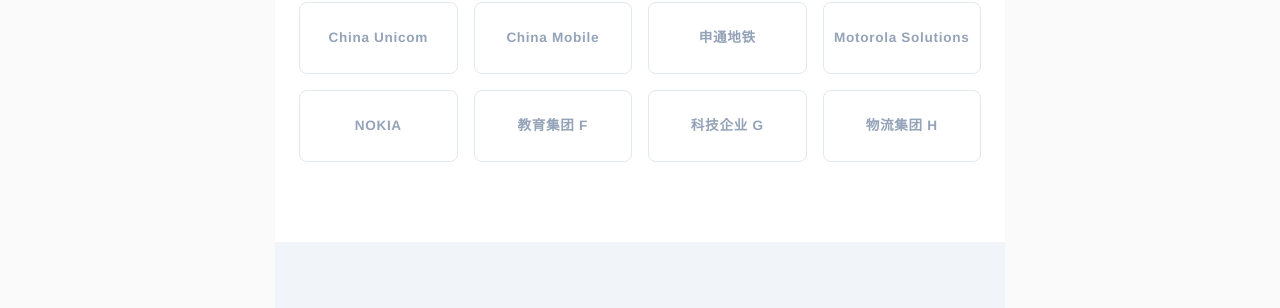
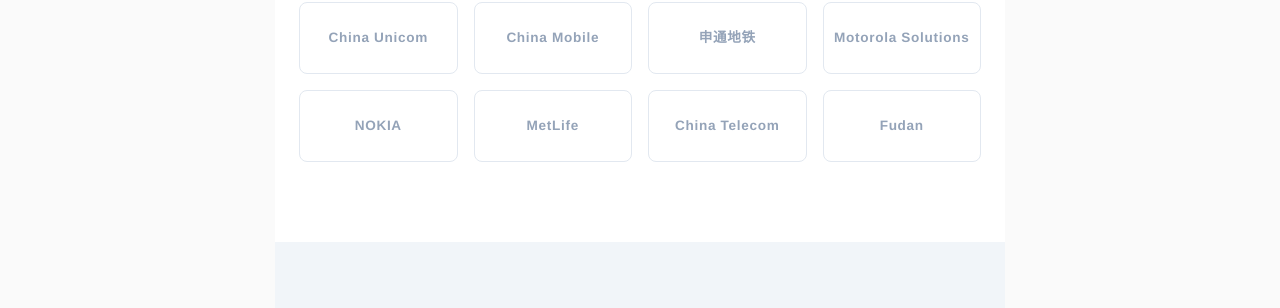
Before and after one commit to alextawang/alextawang.github.io, a Jekyll site: the page built from index.html, in a window 1280 px wide and 900 px high, scrolled down 2919 px. Shown: the part 142-450 px from the top of the window. Built offline with Jekyll 4.4.1, drawn with Linux system fonts in a browser that asks for light colours; the list of posts is cut into pages by our own code; comment, search, counter and statistics services are not loaded.

Commit message:
Update cooperative clients list

```diff
--- a/index.html
+++ b/index.html
@@ -815,9 +815,9 @@
       <div class="tc-client-item"><span>申通地铁</span></div>
       <div class="tc-client-item"><span>Motorola Solutions</span></div>
       <div class="tc-client-item"><span>NOKIA</span></div>
-      <div class="tc-client-item"><span>教育集团 F</span></div>
-      <div class="tc-client-item"><span>科技企业 G</span></div>
-      <div class="tc-client-item"><span>物流集团 H</span></div>
+      <div class="tc-client-item"><span>MetLife</span></div>
+      <div class="tc-client-item"><span>China Telecom</span></div>
+      <div class="tc-client-item"><span>Fudan</span></div>
     </div>
   </div>
 </div>
```
